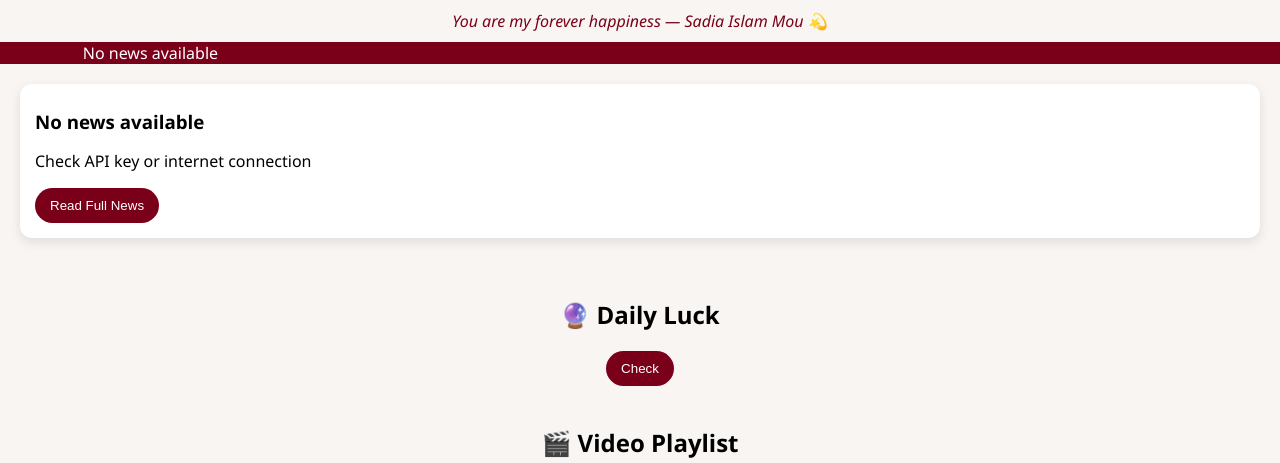
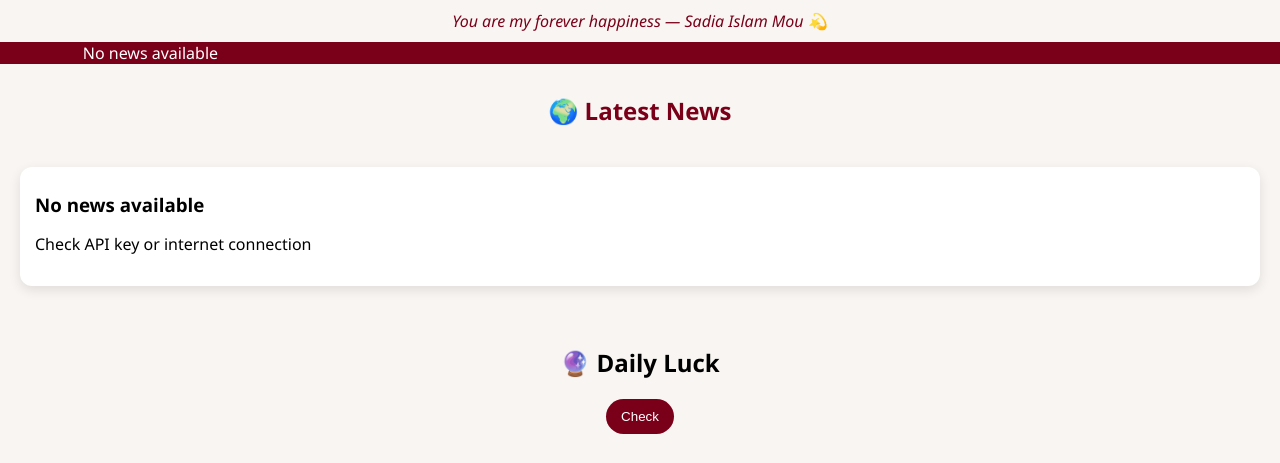
Before and after one commit to mizan918/news-ready-app, a Flask app: page / in a window 1280 px wide. Shown: the part 126-589 px from the top of the page. Run offline with Flask 3, Linux system fonts and the light colour scheme; data that the repository does not hold is empty.

Commit message:
Update index.html

```diff
--- a/news_ready_app/templates/index.html
+++ b/news_ready_app/templates/index.html
@@ -51,6 +51,13 @@ header {
     to { transform: translateX(-100%); }
 }
 
+/* SECTION TITLE */
+.section-title {
+    text-align: center;
+    margin-top: 30px;
+    color: #7a0019;
+}
+
 /* NEWS GRID */
 .container {
     display: grid;
@@ -59,6 +66,7 @@ header {
     padding: 20px;
 }
 
+/* CARD */
 .card {
     background: white;
     border-radius: 12px;
@@ -119,10 +127,10 @@ footer {
     <h1>📰 Smart News Portal</h1>
 </header>
 
-<!-- LOVE -->
+<!-- ❤️ LOVE -->
 <div class="love-line" id="love-text"></div>
 
-<!-- TICKER -->
+<!-- 🔥 TICKER -->
 <div class="ticker">
     <div class="ticker-move">
         {% for n in news %}
@@ -131,7 +139,9 @@ footer {
     </div>
 </div>
 
-<!-- NEWS -->
+<!-- 🌍 API NEWS -->
+<h2 class="section-title">🌍 Latest News</h2>
+
 <div class="container">
 {% for n in news %}
     <div class="card">
@@ -140,19 +150,24 @@ footer {
         {% endif %}
         <h3>{{ n.title }}</h3>
         <p>{{ n.desc }}</p>
-        <button onclick="window.open('{{ n.link }}','_blank')">Read Full News</button>
+
+        {% if n.link and n.link != "#" %}
+        <button onclick="window.open('{{ n.link }}','_blank')">
+            Read Full News
+        </button>
+        {% endif %}
     </div>
 {% endfor %}
 </div>
 
-<!-- LUCK -->
+<!-- 🔮 FUN -->
 <div class="luck-box">
     <h2>🔮 Daily Luck</h2>
     <button onclick="generateLuck()">Check</button>
     <p id="luck-text"></p>
 </div>
 
-<!-- VIDEO -->
+<!-- 🎬 VIDEO -->
 <div class="video-box">
     <h2>🎬 Video Playlist</h2>
     <video id="video-player" controls autoplay muted></video>
@@ -166,7 +181,7 @@ footer {
 
 <script>
 
-/* LOVE */
+/* ❤️ LOVE */
 const loveTexts = [
 "In a world full of noise, you are my calm — Sadia Islam Mou ❤️",
 "You are my peace and strength — Sadia Islam Mou 💖",
@@ -177,7 +192,7 @@ const loveTexts = [
 document.getElementById("love-text").innerText =
 loveTexts[Math.floor(Math.random() * loveTexts.length)];
 
-/* LUCK */
+/* 🔮 LUCK */
 const luckAnswers = [
 "A big opportunity is coming.",
 "Today is your lucky day.",
@@ -191,7 +206,7 @@ function generateLuck() {
     luckAnswers[Math.floor(Math.random() * luckAnswers.length)];
 }
 
-/* VIDEO */
+/* 🎬 VIDEO */
 const videos = {{ videos | default([]) | tojson | safe }};
 let i = 0;
 
```
